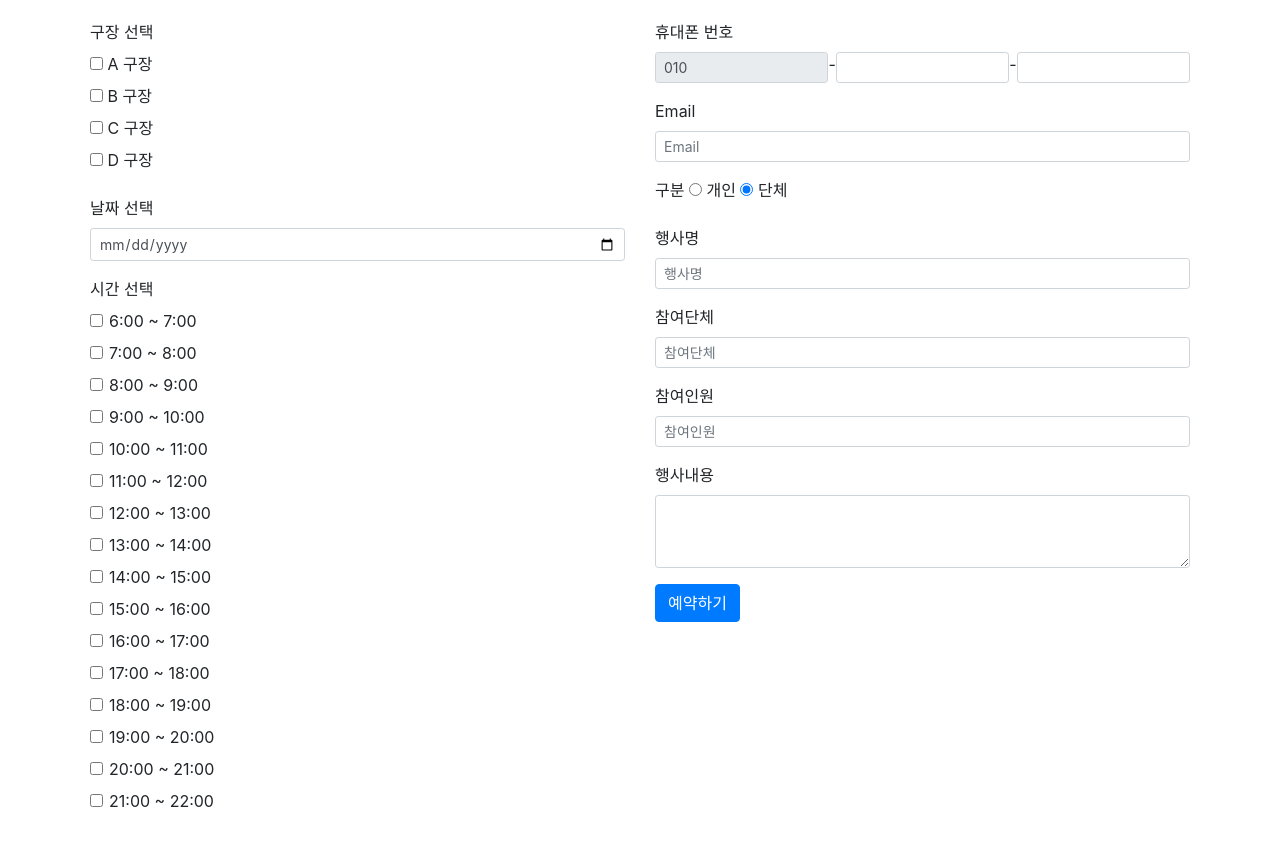
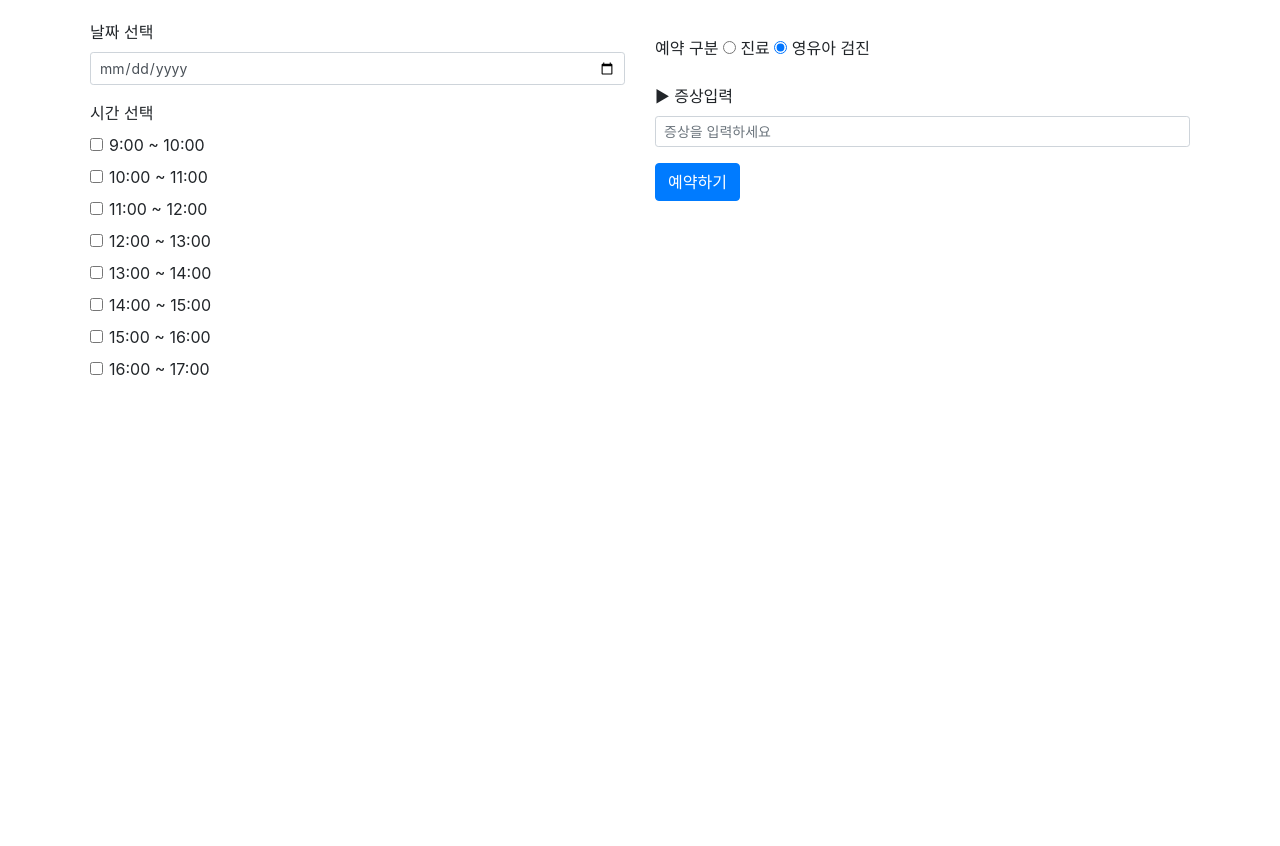
Before and after one commit to kwonth211/AutomationScripts, a website with bundled scripts: page public/index.html in a window 1280 px wide. After the commit the page ends 800 px from the top, so only its background shows below. Built offline with nearby package versions, Linux system fonts and the light colour scheme.

Commit message:
✨ feat: 초기 셋팅

```diff
--- a/public/index.html
+++ b/public/index.html
@@ -39,17 +39,7 @@
       <form id="footballForm">
         <div class="row">
           <div class="col-md-6">
-            <div class="form-group">
-              <label>구장 선택</label><br />
-              <input type="checkbox" id="courtA" name="courtA" value="A" />
-              <label for="courtA"> A 구장</label><br />
-              <input type="checkbox" id="courtB" name="courtB" value="B" />
-              <label for="courtB"> B 구장</label><br />
-              <input type="checkbox" id="courtC" name="courtC" value="C" />
-              <label for="courtC"> C 구장</label><br />
-              <input type="checkbox" id="courtD" name="courtD" value="D" />
-              <label for="courtD"> D 구장</label><br />
-            </div>
+
 
             <div class="form-group">
               <label>날짜 선택</label>
@@ -58,15 +48,7 @@
 
             <div class="form-group">
               <label>시간 선택</label><br />
-              <input type="checkbox" name="time1" id="time1" value="6:00 ~ 7:00" /><label for="time1">
-                6:00 ~ 7:00</label
-              ><br />
-              <input type="checkbox" name="time2" id="time2" value="7:00 ~ 8:00" /><label for="time2">
-                7:00 ~ 8:00</label
-              ><br />
-              <input type="checkbox" name="time3" id="time3" value="8:00 ~ 9:00" /><label for="time3">
-                8:00 ~ 9:00</label
-              ><br />
+
               <input type="checkbox" name="time4" id="time4" value="9:00 ~ 10:00" /><label for="time4">
                 9:00 ~ 10:00</label
               ><br />
@@ -91,125 +73,42 @@
               <input type="checkbox" name="time11" id="time11" value="16:00 ~ 17:00" /><label for="time11">
                 16:00 ~ 17:00</label
               ><br />
-              <input type="checkbox" name="time12" id="time12" value="17:00 ~ 18:00" /><label for="time12">
-                17:00 ~ 18:00</label
-              ><br />
-              <input type="checkbox" name="time13" id="time13" value="18:00 ~ 19:00" /><label for="time13">
-                18:00 ~ 19:00</label
-              ><br />
-              <input type="checkbox" name="time14" id="time14" value="19:00 ~ 20:00" /><label for="time14">
-                19:00 ~ 20:00</label
-              ><br />
-              <input type="checkbox" name="time15" id="time15" value="20:00 ~ 21:00" /><label for="time15">
-                20:00 ~ 21:00</label
-              ><br />
-              <input type="checkbox" name="time16" id="time16" value="21:00 ~ 22:00" /><label for="time16">
-                21:00 ~ 22:00</label
-              ><br />
+              <br />
             </div>
           </div>
 
           <div class="col-md-6">
             <div class="form-group">
-              <label>휴대폰 번호</label>
 
-              <div class="phoneWrapper">
-                <input
-                  type="text"
-                  class="form-control form-control-sm"
-                  name="area-code"
-                  maxlength="3"
-                  size="3"
-                  disabled
-                  value="010"
-                />
-                <span>-</span>
-                <input
-                  type="text"
-                  class="form-control form-control-sm"
-                  name="middle-number"
-                  maxlength="4"
-                  size="4"
-                  required
-                />
-                <span>-</span>
-                <input
-                  type="text"
-                  class="form-control form-control-sm"
-                  name="last-number"
-                  maxlength="4"
-                  size="4"
-                  required
-                />
-              </div>
             </div>
 
             <div class="form-group">
-              <label>Email</label>
-              <input
-                required
-                type="email"
-                class="form-control form-control-sm"
-                id="email"
-                name="email"
-                placeholder="Email"
-              />
+
             </div>
 
             <div class="form-group">
-              <label>구분</label>
+              <label>예약 구분</label>
               <input type="radio" id="individual" name="division" value="individual" />
-              <label for="individual">개인</label>
+              <label for="individual">진료</label>
               <input type="radio" id="group" name="division" checked value="group" />
-              <label for="group">단체</label>
+              <label for="group">영유아 검진</label>
             </div>
 
-            <div class="form-group">
-              <label>행사명</label>
-              <input
-                required
-                type="text"
-                class="form-control form-control-sm"
-                id="event"
-                name="event"
-                placeholder="행사명"
-              />
-            </div>
+
 
             <div class="form-group">
-              <label>참여단체</label>
+              <label> ▶ 증상입력 </label>
               <input
                 required
                 type="text"
                 class="form-control form-control-sm"
                 id="participatingOrganization"
                 name="participatingOrganization"
-                placeholder="참여단체"
+                placeholder="증상을 입력하세요"
               />
             </div>
 
-            <div class="form-group">
-              <label>참여인원</label>
-              <input
-                required
-                type="number"
-                class="form-control form-control-sm"
-                id="participants"
-                name="participants"
-                placeholder="참여인원"
-              />
-            </div>
 
-            <div class="form-group">
-              <label>행사내용</label>
-              <textarea
-                required
-                class="form-control form-control-sm"
-                id="eventDetails"
-                name="eventDetails"
-                rows="3"
-              ></textarea>
-            </div>
 
             <button type="submit" class="btn btn-primary">예약하기</button>
           </div>
```
Also changed, not shown: 1 other file.
